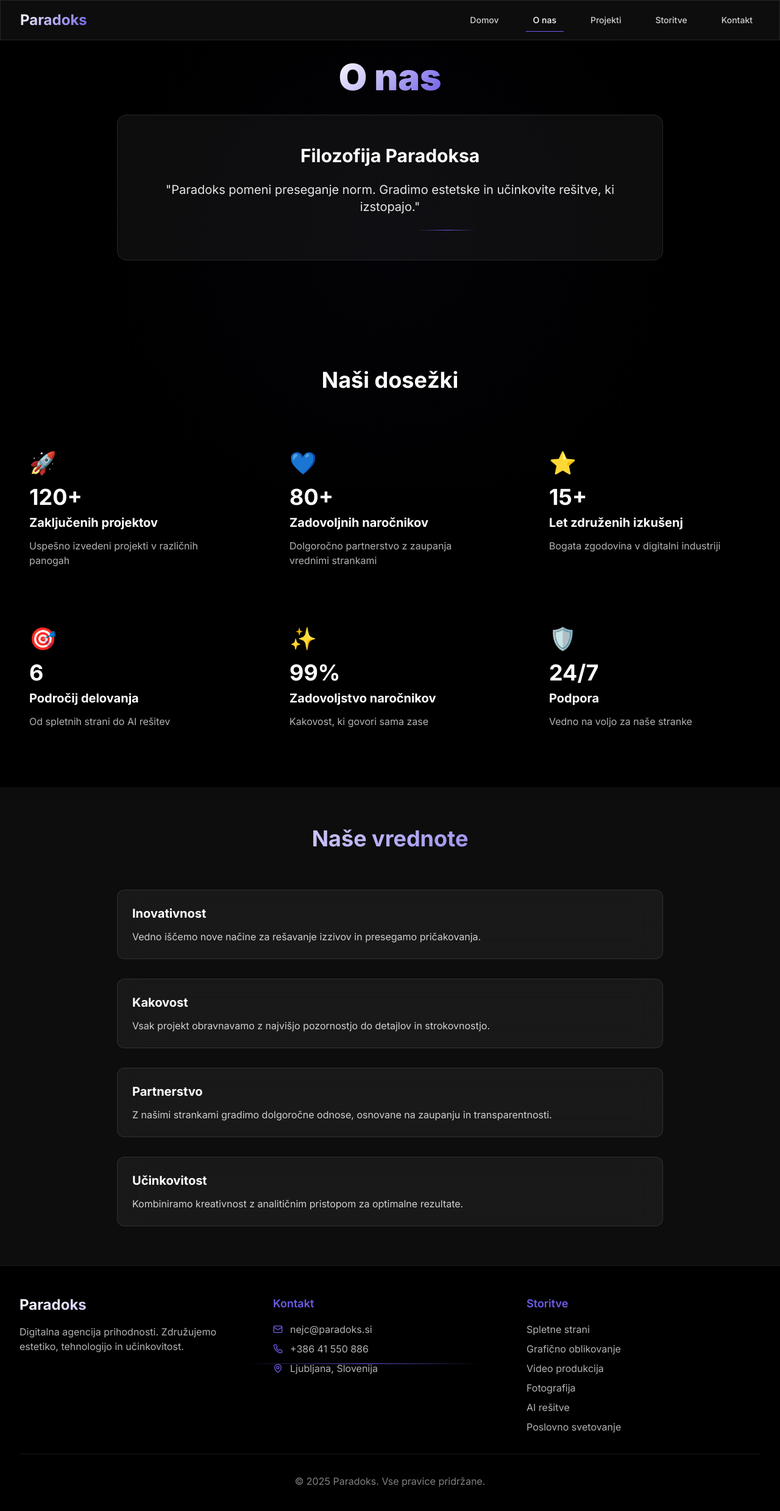
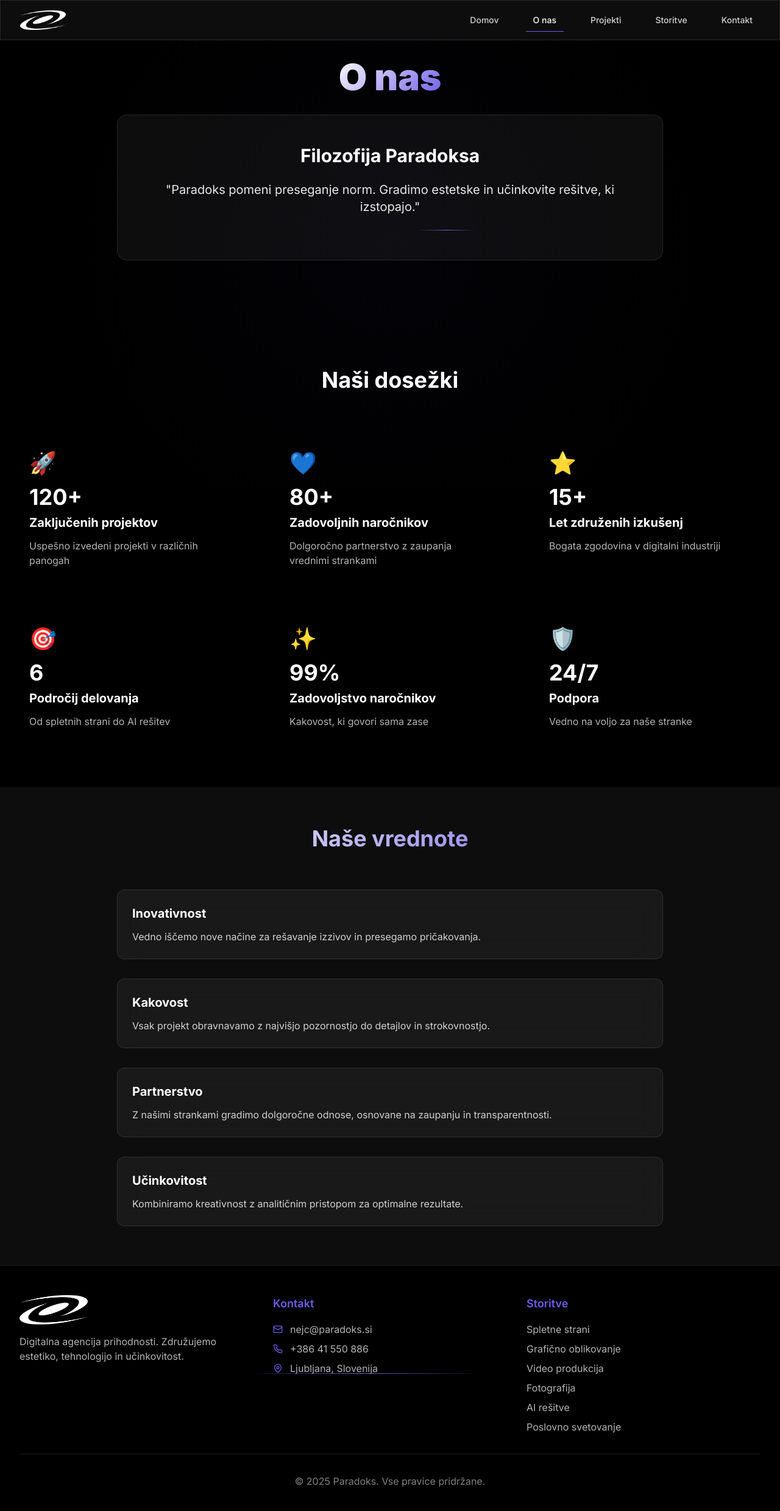
Before and after one commit to paradokssi/paradox-flux-web, a React (Vite) app: page /about in a window 1280 px wide. Shown: the top 2478 px of the page at 61% size. Built offline with nearby package versions, Linux system fonts and the light colour scheme.

Commit message:
Refactor: Replace logo with new image
Replaced the existing logo with the new provided image across the website.

```diff
--- a/src/components/Footer.tsx
+++ b/src/components/Footer.tsx
@@ -10,7 +10,11 @@ const Footer = () => {
         <div className="grid grid-cols-1 md:grid-cols-3 gap-8">
           {/* Company Info */}
           <div className="space-y-4">
-            <h3 className="text-2xl font-bold text-gradient">Paradoks</h3>
+            <img
+              src="/lovable-uploads/7d1e0164-f6a7-439a-8554-2ba04f454964.png"
+              alt="Paradoks logo"
+              className="h-12 w-auto"
+            />
             <p className="text-white/70">
               Digitalna agencija prihodnosti. Združujemo estetiko, tehnologijo in učinkovitost.
             </p>
--- a/src/components/Navigation.tsx
+++ b/src/components/Navigation.tsx
@@ -18,8 +18,12 @@ const Navigation = () => {
     <nav className="fixed top-0 left-0 right-0 z-50 glass border-b border-white/10">
       <div className="max-w-7xl mx-auto px-4 sm:px-6 lg:px-8">
         <div className="flex items-center justify-between h-16">
-          <Link to="/" className="text-2xl font-bold text-gradient">
-            Paradoks
+          <Link to="/" className="flex items-center">
+            <img
+              src="/lovable-uploads/7d1e0164-f6a7-439a-8554-2ba04f454964.png"
+              alt="Paradoks logo"
+              className="h-8 w-auto"
+            />
           </Link>
 
           {/* Desktop Navigation */}
```
Also changed, not shown: public/lovable-uploads/7d1e0164-f6a7-439a-8554-2ba04f454964.png (added).
